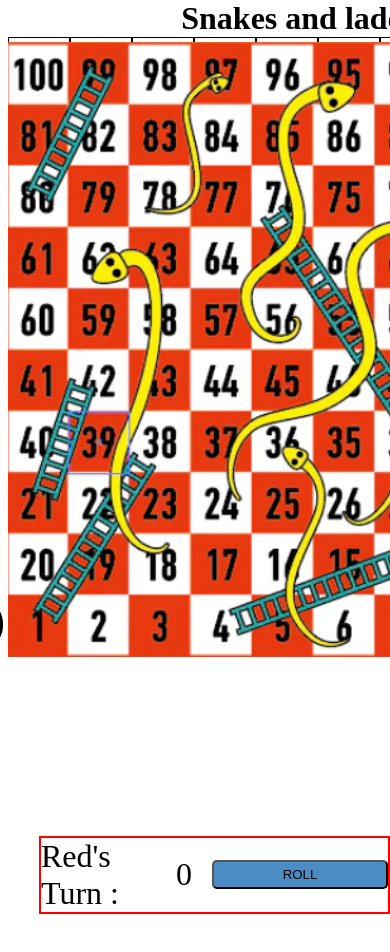
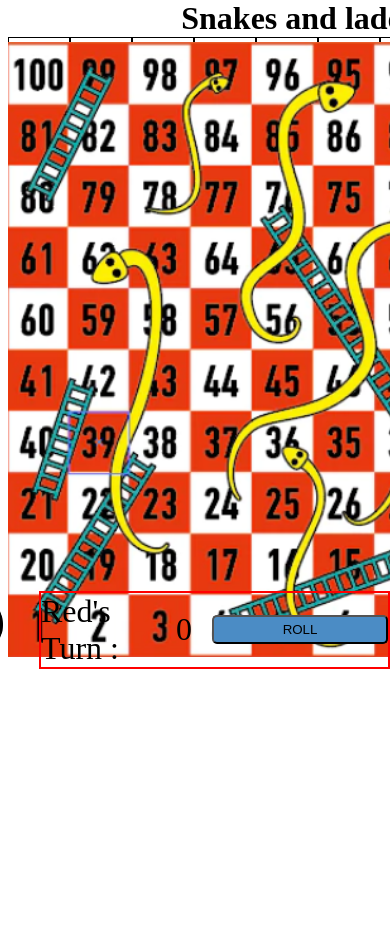
Before and after one commit to Tigapuluhempat/UlarTanggaKelompok6, a plain HTML site: page index.html in a window 390 px wide. Shown: the top 952 px of the page. Drawn offline with Linux system fonts and the light colour scheme.

Commit message:
game.css

```diff
--- a/game.css
+++ b/game.css
@@ -80,7 +80,6 @@ img {
 }
 
 @media (max-width: 1250px) {
-
   #diceCont {
     display: flex;
     place-items: none;
@@ -94,11 +93,10 @@ img {
   }
 }
 @media (max-width: 1250px) {
-
   #diceCont {
     display: flex;
     place-items: none;
-    top: 99vh;
+    top: 70vh;
     left: 10vw;
     /* border: 2px solid red; */
   }
```
